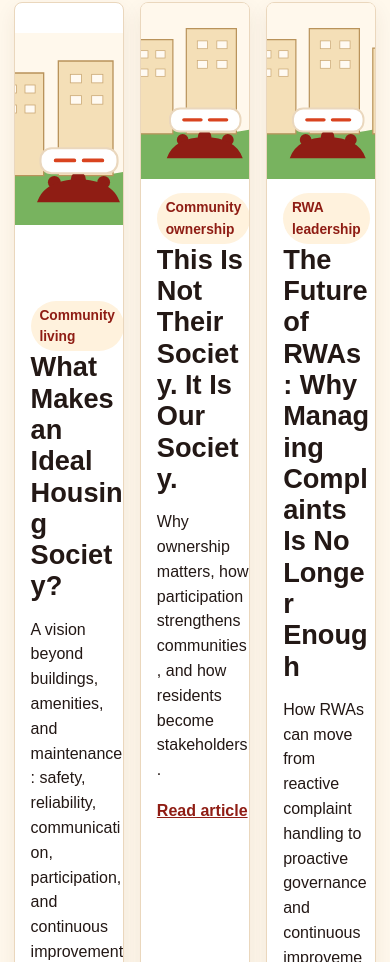
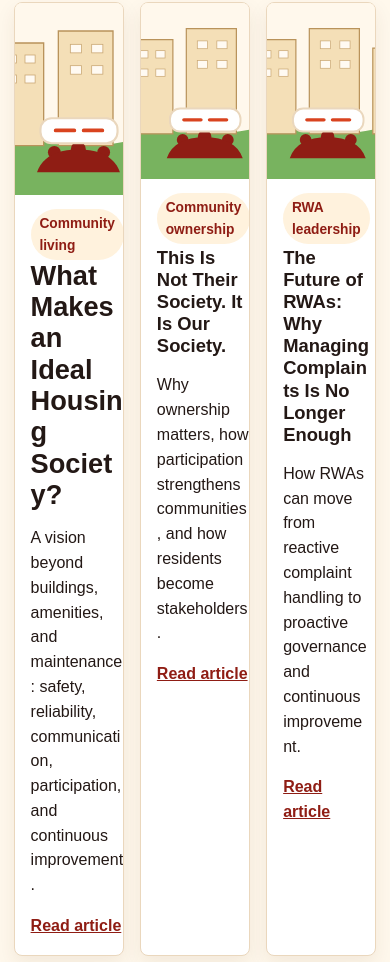
Before and after one commit to tenexalabs/society2be, a plain HTML site: page blog/index.html in a window 390 px wide. Shown: the part 602-1564 px from the top of the page. Drawn offline with Linux system fonts and the light colour scheme.

Commit message:
H2 size reduced along with Mobile version

```diff
--- a/styles.css
+++ b/styles.css
@@ -354,6 +354,23 @@ h3 {
   font-weight: 900;
 }
 
+/* Make blog card titles smaller on the index (but keep featured post larger) */
+.blog-card:not(.featured-post) h2 {
+  font-size: 1.05rem;
+  line-height: 1.2;
+  margin: 0.2rem 0 0.6rem;
+  font-weight: 800;
+}
+
+/* Responsive: single-column on small screens */
+@media (max-width: 800px) {
+  .blog-index-grid {
+    grid-template-columns: 1fr;
+  }
+  .blog-card:not(.featured-post) h2 {
+    font-size: 1.15rem;
+  }
+}
 .blog-hero {
   display: grid;
   align-items: end;
```
